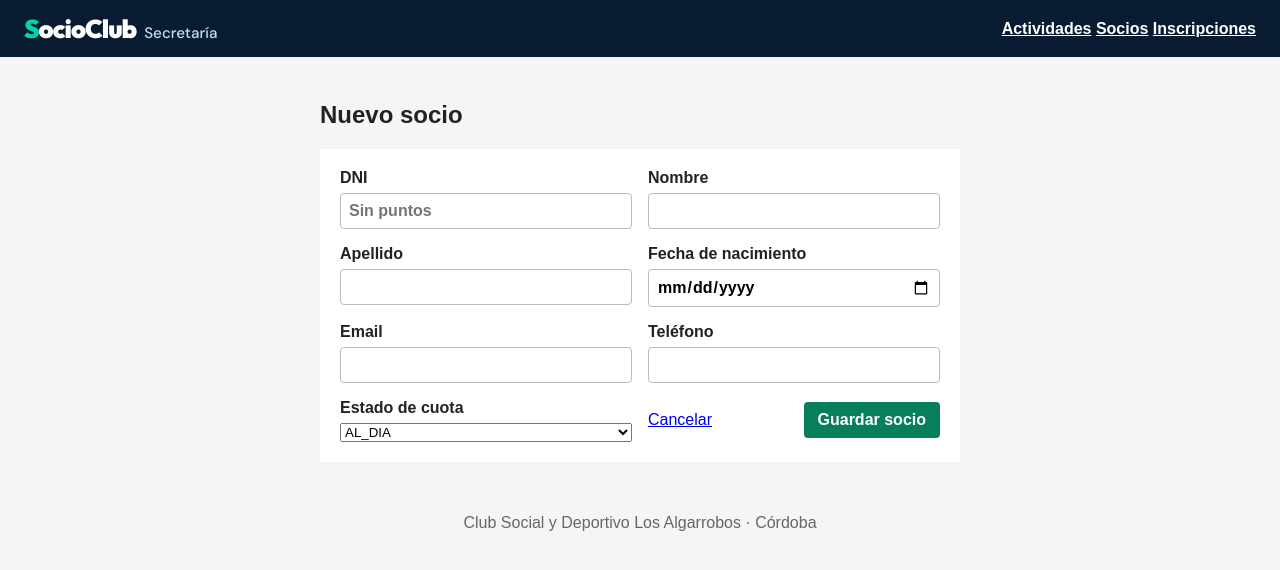
After one commit to namiranda/tp-taller-de-soft, a Spring Boot app: page /socios/alta in a window 1280 px wide. The commit adds this page. Shown: the top 570 px of the page. Run offline with Spring Boot 4, Linux system fonts and the light colour scheme.

Commit message:
feat: agrego alta y edicion de socios

```diff
--- a/backend/SocioClub/src/main/java/grupo1/socioclub/controller/SocioController.java
+++ b/backend/SocioClub/src/main/java/grupo1/socioclub/controller/SocioController.java
@@ -1,12 +1,23 @@
 package grupo1.socioclub.controller;
 
+import grupo1.socioclub.model.EstadoCuota;
+import grupo1.socioclub.model.Socio;
+import grupo1.socioclub.service.ReglaNegocioException;
 import grupo1.socioclub.service.SocioService;
+import jakarta.validation.Valid;
 import org.springframework.data.domain.Pageable;
 import org.springframework.data.web.PageableDefault;
+import org.springframework.http.HttpStatus;
 import org.springframework.stereotype.Controller;
 import org.springframework.ui.Model;
+import org.springframework.validation.BindingResult;
 import org.springframework.web.bind.annotation.GetMapping;
+import org.springframework.web.bind.annotation.ModelAttribute;
+import org.springframework.web.bind.annotation.PathVariable;
+import org.springframework.web.bind.annotation.PostMapping;
 import org.springframework.web.bind.annotation.RequestParam;
+import org.springframework.web.server.ResponseStatusException;
+import org.springframework.web.servlet.mvc.support.RedirectAttributes;
 
 @Controller
 public class SocioController {
@@ -25,4 +36,58 @@ public class SocioController {
         model.addAttribute("apellido", apellido);
         return "socios/lista";
     }
+
+    @GetMapping("/socios/alta")
+    public String nuevo(Model model) {
+        Socio socio = new Socio();
+        socio.setEstadoCuota(EstadoCuota.AL_DIA);
+        return formulario(model, socio, "/socios", "Nuevo socio");
+    }
+
+    @PostMapping("/socios")
+    public String crear(@Valid @ModelAttribute("socio") Socio socio, BindingResult resultado,
+                        Model model, RedirectAttributes atributos) {
+        if (!resultado.hasErrors()) {
+            try {
+                socioService.guardar(socio);
+                atributos.addFlashAttribute("mensaje", "Socio creado correctamente");
+                return "redirect:/socios";
+            } catch (ReglaNegocioException e) {
+                resultado.rejectValue("dni", "dni.duplicado", e.getMessage());
+            }
+        }
+        return formulario(model, socio, "/socios", "Nuevo socio");
+    }
+
+    @GetMapping("/socios/{id}/editar")
+    public String editar(@PathVariable Long id, Model model) {
+        Socio socio = socioService.buscarPorId(id)
+                .orElseThrow(() -> new ResponseStatusException(HttpStatus.NOT_FOUND));
+        return formulario(model, socio, "/socios/" + id + "/editar", "Editar socio");
+    }
+
+    @PostMapping("/socios/{id}/editar")
+    public String actualizar(@PathVariable Long id, @Valid @ModelAttribute("socio") Socio socio,
+                             BindingResult resultado, Model model, RedirectAttributes atributos) {
+        if (!resultado.hasErrors()) {
+            try {
+                if (socioService.actualizar(id, socio).isEmpty()) {
+                    throw new ResponseStatusException(HttpStatus.NOT_FOUND);
+                }
+                atributos.addFlashAttribute("mensaje", "Socio actualizado correctamente");
+                return "redirect:/socios";
+            } catch (ReglaNegocioException e) {
+                resultado.rejectValue("dni", "dni.duplicado", e.getMessage());
+            }
+        }
+        return formulario(model, socio, "/socios/" + id + "/editar", "Editar socio");
+    }
+
+    private String formulario(Model model, Socio socio, String accion, String titulo) {
+        model.addAttribute("socio", socio);
+        model.addAttribute("accion", accion);
+        model.addAttribute("titulo", titulo);
+        model.addAttribute("estadosCuota", EstadoCuota.values());
+        return "socios/formulario";
+    }
 }
--- a/backend/SocioClub/src/main/java/grupo1/socioclub/model/Socio.java
+++ b/backend/SocioClub/src/main/java/grupo1/socioclub/model/Socio.java
@@ -9,10 +9,11 @@ import jakarta.persistence.GenerationType;
 import jakarta.persistence.Id;
 import jakarta.persistence.OneToMany;
 import jakarta.persistence.Table;
+import jakarta.validation.constraints.Email;
 import jakarta.validation.constraints.NotBlank;
 import jakarta.validation.constraints.NotNull;
 import jakarta.validation.constraints.Past;
-import jakarta.validation.constraints.Size;
+import jakarta.validation.constraints.Pattern;
 
 import java.time.LocalDate;
 import java.util.ArrayList;
@@ -28,7 +29,7 @@ public class Socio {
 
     @Column(nullable = false, unique = true, length = 8)
     @NotBlank(message = "El DNI es obligatorio")
-    @Size(min = 7, max = 8, message = "El DNI debe tener entre 7 y 8 caracteres")
+    @Pattern(regexp = "\\d{7,8}", message = "El DNI debe tener 7 u 8 dígitos, sin puntos")
     private String dni;
 
     @Column(nullable = false, length = 100)
@@ -45,6 +46,7 @@ public class Socio {
     private LocalDate fechaNacimiento;
 
     @Column(length = 150)
+    @Email(message = "El email no tiene un formato válido")
     private String email;
 
     @Column(length = 30)
--- a/backend/SocioClub/src/main/resources/static/css/estilos.css
+++ b/backend/SocioClub/src/main/resources/static/css/estilos.css
@@ -228,3 +228,9 @@ th {
         grid-column: 1;
     }
 }
+
+.acciones-titulo {
+    display: flex;
+    gap: 8px;
+    flex-wrap: wrap;
+}
--- /dev/null
+++ b/backend/SocioClub/src/main/resources/templates/socios/formulario.html
@@ -0,0 +1,44 @@
+<!DOCTYPE html>
+<html lang="es" xmlns:th="http://www.thymeleaf.org">
+<head>
+    <meta charset="UTF-8">
+    <meta name="viewport" content="width=device-width, initial-scale=1">
+    <title>Socio · SocioClub</title>
+    <link rel="stylesheet" th:href="@{/css/estilos.css}">
+</head>
+<body>
+
+<header th:replace="~{fragmentos/layout :: encabezado}"></header>
+
+<main>
+    <section class="panel formulario-panel">
+        <h2 th:text="${titulo}">Nuevo socio</h2>
+
+        <form th:action="@{${accion}}" th:object="${socio}" method="post">
+            <div class="campo"><label>DNI<input th:field="*{dni}" required inputmode="numeric" maxlength="8" placeholder="Sin puntos"></label><small class="error" th:errors="*{dni}"></small></div>
+            <div class="campo"><label>Nombre<input th:field="*{nombre}" required maxlength="100"></label><small class="error" th:errors="*{nombre}"></small></div>
+            <div class="campo"><label>Apellido<input th:field="*{apellido}" required maxlength="100"></label><small class="error" th:errors="*{apellido}"></small></div>
+            <div class="campo"><label>Fecha de nacimiento<input th:field="*{fechaNacimiento}" type="date" required></label><small class="error" th:errors="*{fechaNacimiento}"></small></div>
+            <div class="campo"><label>Email<input th:field="*{email}" type="email" maxlength="150"></label><small class="error" th:errors="*{email}"></small></div>
+            <div class="campo"><label>Teléfono<input th:field="*{telefono}" maxlength="30"></label><small class="error" th:errors="*{telefono}"></small></div>
+            <div class="campo">
+                <label>Estado de cuota
+                    <select th:field="*{estadoCuota}">
+                        <option th:each="estado : ${estadosCuota}" th:value="${estado}" th:text="${estado}">AL_DIA</option>
+                    </select>
+                </label>
+                <small class="error" th:errors="*{estadoCuota}"></small>
+            </div>
+
+            <div class="acciones-formulario">
+                <a th:href="@{/socios}">Cancelar</a>
+                <button type="submit">Guardar socio</button>
+            </div>
+        </form>
+    </section>
+</main>
+
+<footer th:replace="~{fragmentos/layout :: pie}"></footer>
+
+</body>
+</html>
```
Also changed, not shown: backend/SocioClub/src/main/resources/templates/socios/lista.html (+8 -1 lines), 2 other files.
